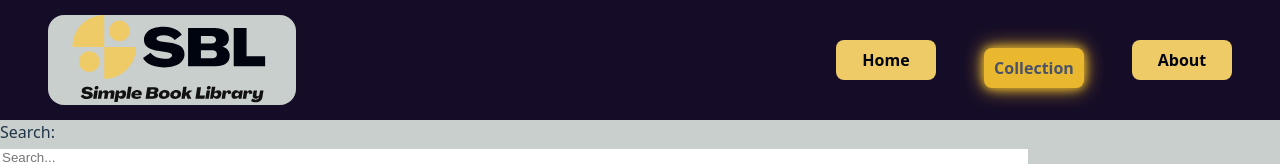
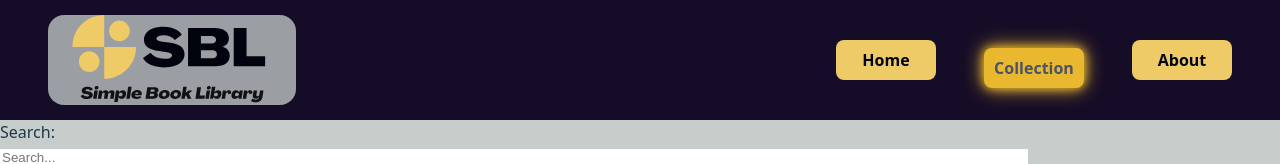
Before and after one commit to Luck0511/simple-book-library, a React (Vite) app: page /collection in a window 1280 px wide. Shown: the top 164 px of the page. Built offline with nearby package versions, Linux system fonts and the light colour scheme.

Commit message:
small style update

```diff
--- a/src/assets/styleSheets/App.css
+++ b/src/assets/styleSheets/App.css
@@ -31,7 +31,7 @@
 .heroSec_logo img{
   height: 100%;
   margin: 1rem;
-  padding: 8px;
+  padding: 0 8px;
 }
 
 .heroSec .heroSec_nav{
--- a/src/assets/styleSheets/personalPalette.css
+++ b/src/assets/styleSheets/personalPalette.css
@@ -3,7 +3,7 @@
 /*color palette: DEFAULT*/
     --dark-purple: hsla(261, 54%, 10%, 1);            /*sidebars, topbar, footer*/
     --honeydew: hsla(141, 30%, 91%, 1);               /*floating element background*/
-    --mid-gray: hsla(153, 6%, 80%, 1);                /*mid gray - to use in sections containing honeydew*/
+    --mid-gray: hsla(153, 6%, 80%, 0.75);                /*mid gray - to use in sections containing honeydew*/
     --ash-gray: hsla(153, 6%, 70%, 1);                /*general background*/
 
     --light-gray: hsla(0, 0%, 65%, 1);                /*text*/
@@ -98,8 +98,8 @@
     @keyframes pulse-glow {
         0%, 100% {
             box-shadow:
-            0 0 20px var(--pressed-element),
-            0 0 30px var(--pressed-element);
+            0 0 20px 3px var(--pressed-element),
+            0 0 30px 3px var(--pressed-element);
         }
         50% {
             box-shadow:
```
